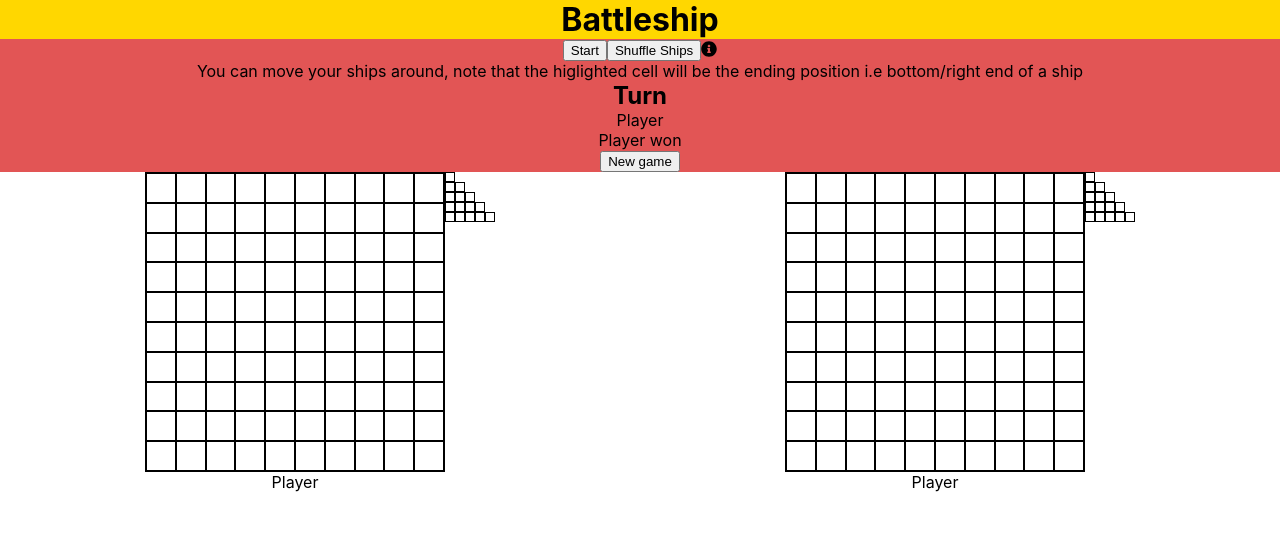
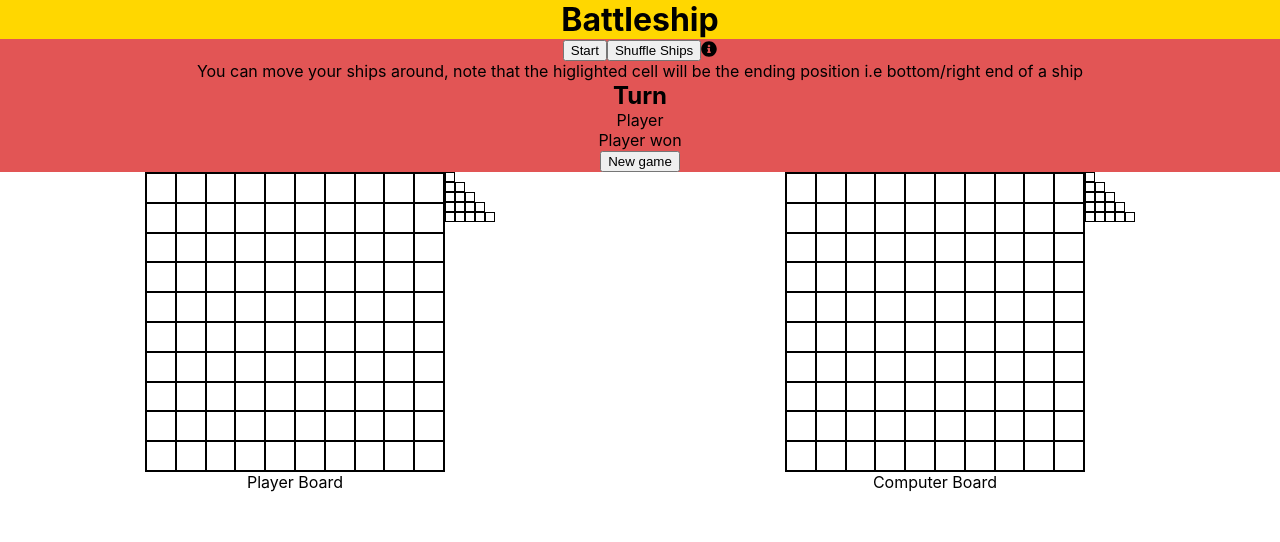
Before and after one commit to CodeSurfer3022/battleship, a React (Create React App) app in the folder battleship/: page / in a window 1280 px wide. Shown: the top 542 px of the page. Built offline with nearby package versions, Linux system fonts and the light colour scheme.

Commit message:
Pass props to game board

```diff
--- a/battleship/src/Components/GameBoard.js
+++ b/battleship/src/Components/GameBoard.js
@@ -2,27 +2,37 @@ import React, {useState, useEffect} from "react";
 import "./GameBoard.css";
 import Cell from "./Cell";
 
-function GameBoard() {
-  const [values, setValues] = useState([]);
-  const [positions, setPositions] = useState([]);
+function GameBoard(props) {
+  // Initialise all cells to have value as undefined i.e no ship
+  let tmp = [];
+  for(let i = 0; i < 100; i ++) {
+    tmp.push(undefined);
+  }
+
+  const [values, setValues] = useState(tmp);
+  const [ships, setShips] = useState([])
+  // const [positions, setPositions] = useState([]);
 
   // component did mount
+  // place ships at valid positions
   useEffect(() => {
-    let tmp = [];
-    for(let i = 0; i < 100; i ++) {
-      tmp.push(undefined);
-    }
+    ships.forEach((ship, index) => {
+      ship.forEach(position => {
+        console.log(position, index);
+        tmp[position] = index;
+      });
+    });
     setValues(tmp);
   }, []);
 
   const cells = values.map( (value, index = 0) => <Cell key={index} index={index}/>);
 
   return(
-    <div className="game-board">
+    <div className={`game-board ${props.player}`}>
       <div className="board">
         {cells}
       </div>
-      <p>Player</p>
+      <p>{props.player} Board</p>
     </div>
   )
 }
--- a/battleship/src/Components/GameBoardContainer.js
+++ b/battleship/src/Components/GameBoardContainer.js
@@ -4,10 +4,10 @@ import "./GameBoardContainer.css";
 import GameBoard from "./GameBoard";
 import ShipsStatus from "./ShipsStatus";
 
-function GameBoardContainer() {
+function GameBoardContainer(props) {
   return(
     <div className="gameboard-container">
-      <GameBoard />
+      <GameBoard player={props.player}/>
       <ShipsStatus />
     </div>
   )
--- a/battleship/src/Components/PlayArea.css
+++ b/battleship/src/Components/PlayArea.css
@@ -1,5 +1,6 @@
 .play-area {
     display: flex;
+    flex-wrap: wrap;
     justify-content: space-around;
     align-items: center;
 }
--- a/battleship/src/Components/PlayArea.js
+++ b/battleship/src/Components/PlayArea.js
@@ -6,8 +6,8 @@ import "./PlayArea.css";
 function PlayArea() {
   return(
     <div className="play-area">
-      <GameBoardContainer />
-      <GameBoardContainer />
+      <GameBoardContainer player="Player"/>
+      <GameBoardContainer player="Computer"/>
     </div>
   )
 }
--- a/battleship/src/Components/Ship.css
+++ b/battleship/src/Components/Ship.css
@@ -0,0 +1,3 @@
+.ship {
+
+}
```
Also changed, not shown: battleship/src/Components/Ship.js (+12 -0 lines).
